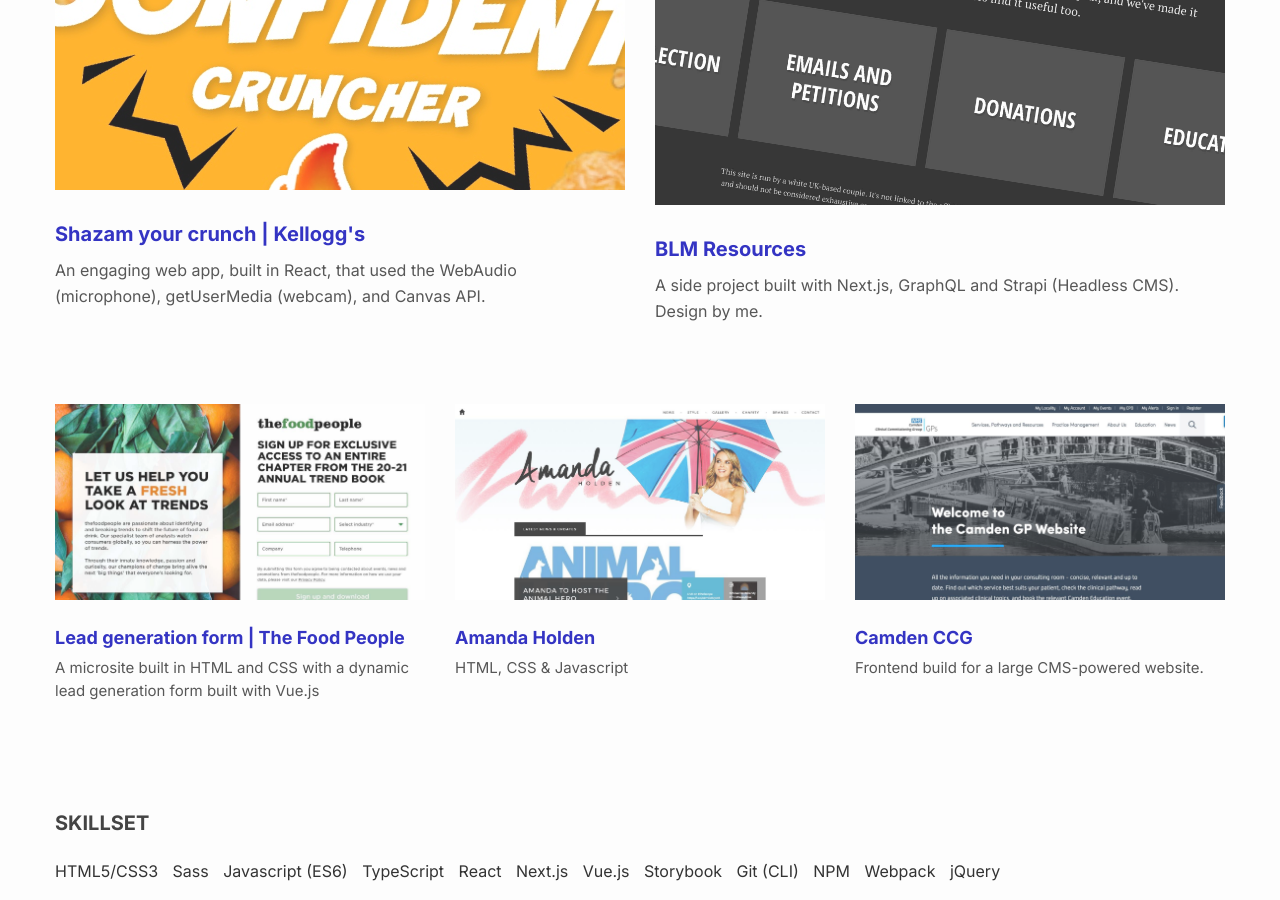
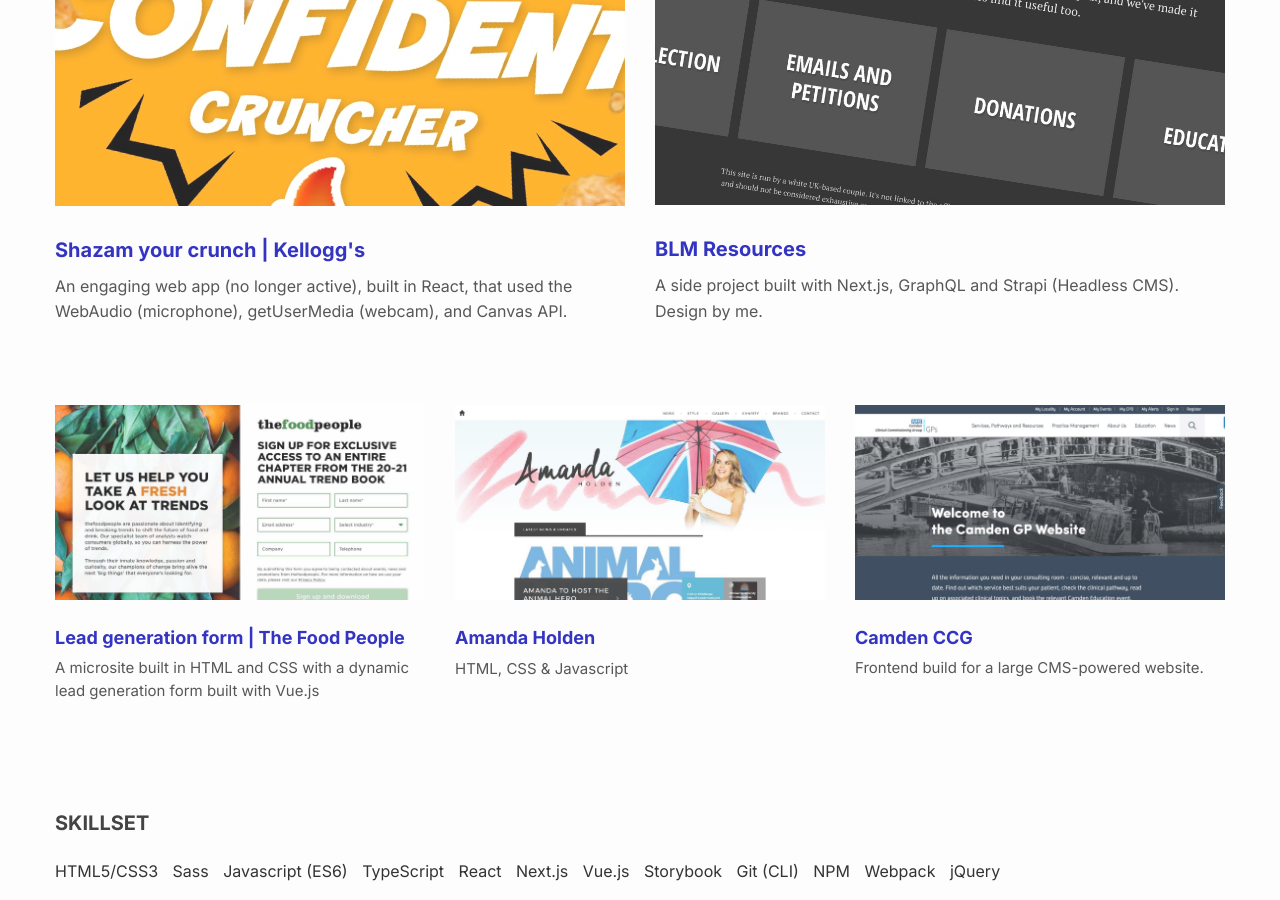
Before and after one commit to carlwood/carlwood.github.io, a Jekyll site: the page built from index.html, in a window 1280 px wide and 900 px high, scrolled down 510 px. Built offline with Jekyll 4.4.1, drawn with Linux system fonts in a browser that asks for light colours.

Commit message:
Improve image, update info

```diff
--- a/_posts/2021-12-19-crunchy-nut.markdown
+++ b/_posts/2021-12-19-crunchy-nut.markdown
@@ -5,5 +5,5 @@
 type: headline
 siteurl: https://twitter.com/hashtag/CrunchyNutShazam
 image: assets/img/crunchynut.jpg
-skills: 'An engaging web app, built in React, that used the WebAudio (microphone), getUserMedia (webcam), and Canvas API.'
+skills: 'An engaging web app (no longer active), built in React, that used the WebAudio (microphone), getUserMedia (webcam), and Canvas API.'
 ---
```
Also changed, not shown: assets/img/crunchynut.jpg.
